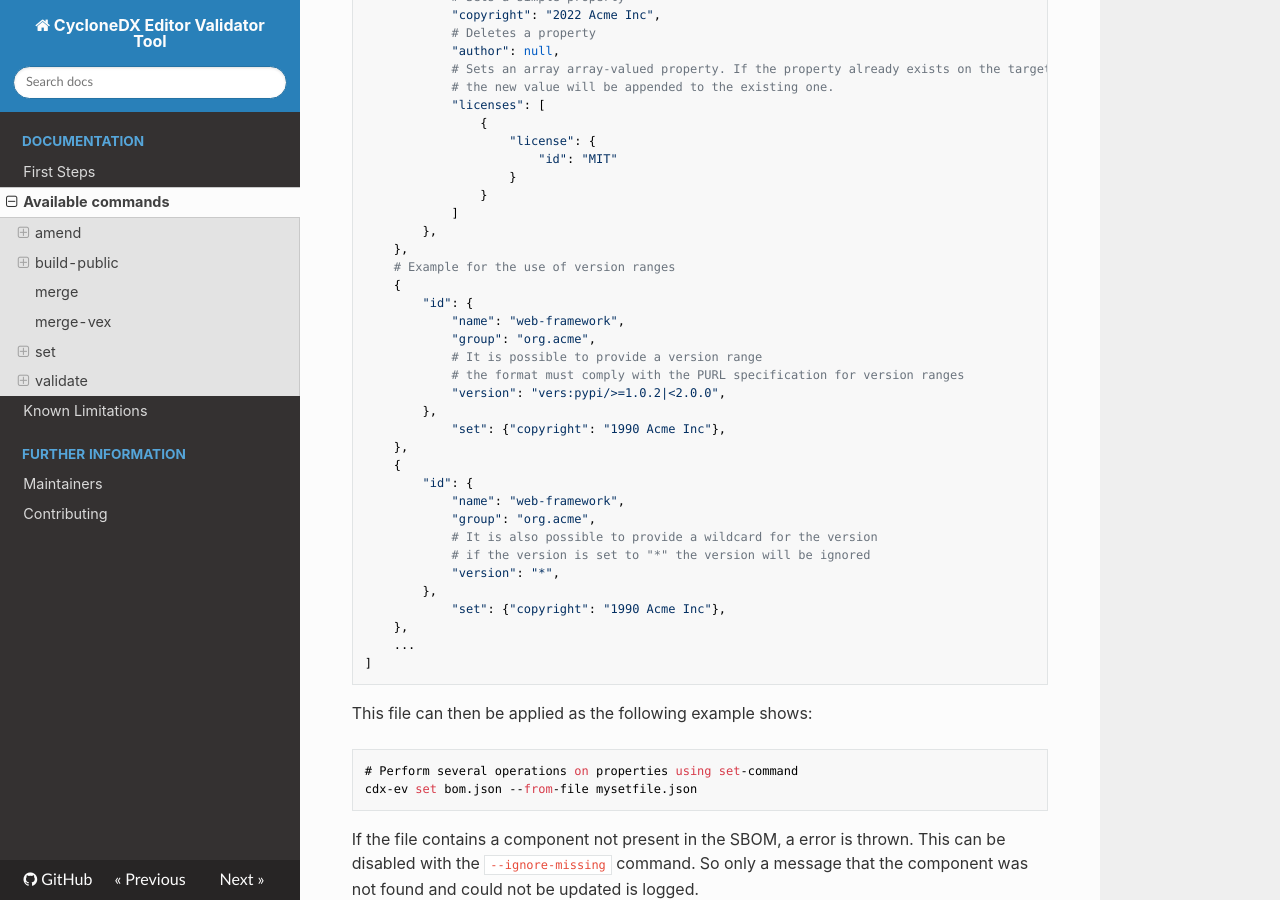
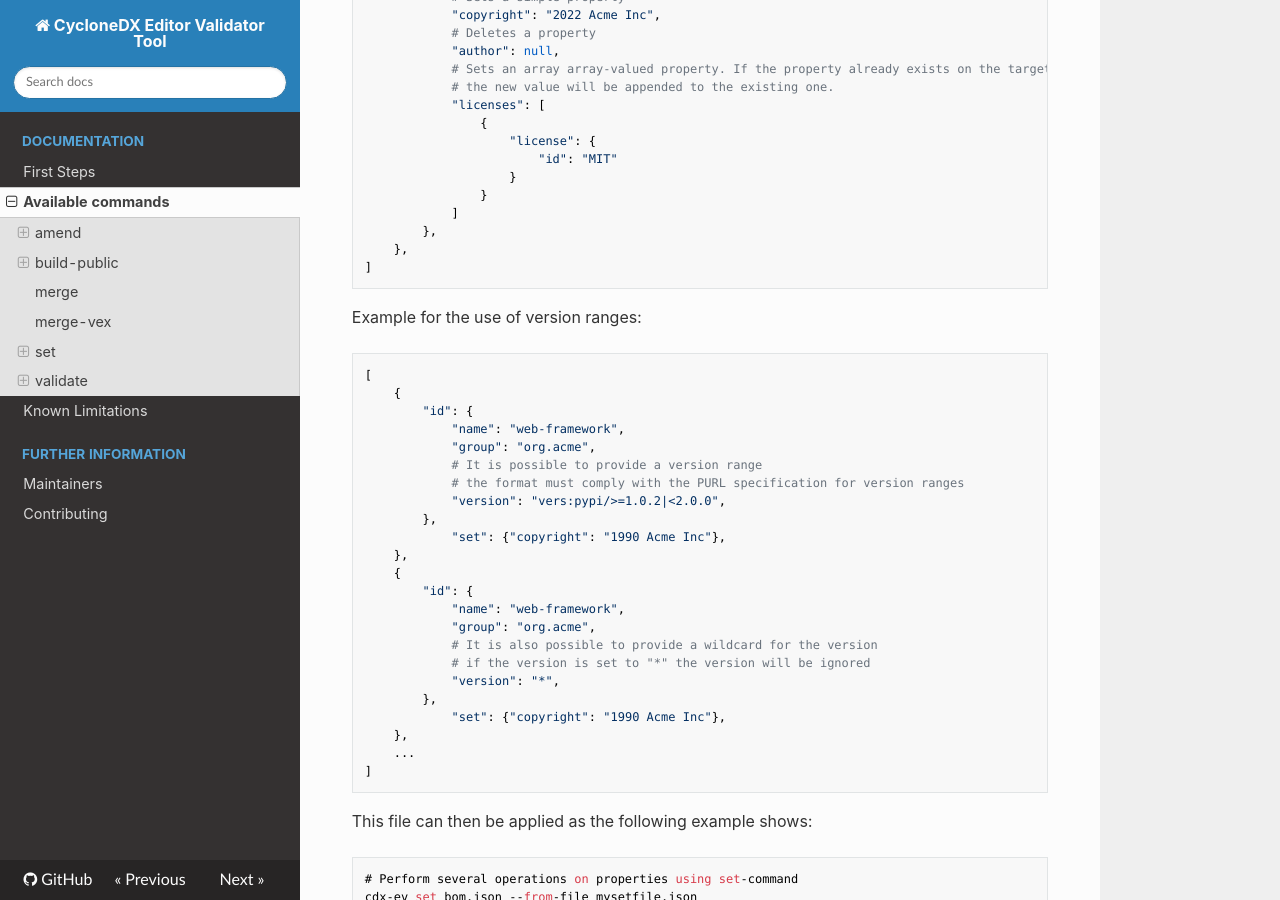
Before and after one commit to Festo-se/cyclonedx-editor-validator, an MkDocs documentation site: the page built from docs/available_commands.md, in a window 1280 px wide and 900 px high, scrolled down 8176 px. Built offline with MkDocs 1.6.1, drawn with Linux system fonts in a browser that asks for light colours; nearby versions of some CDN libraries; some web fonts are replaced.

Commit message:
docs: update

```diff
--- a/docs/available_commands.md
+++ b/docs/available_commands.md
@@ -287,7 +287,11 @@ When passing the targets, names and values in a file, the file must conform to t
                 ]
             },
         },
-        # Example for the use of version ranges
+    ]
+
+Example for the use of version ranges:
+
+    [
         {
             "id": {
                 "name": "web-framework",
```
